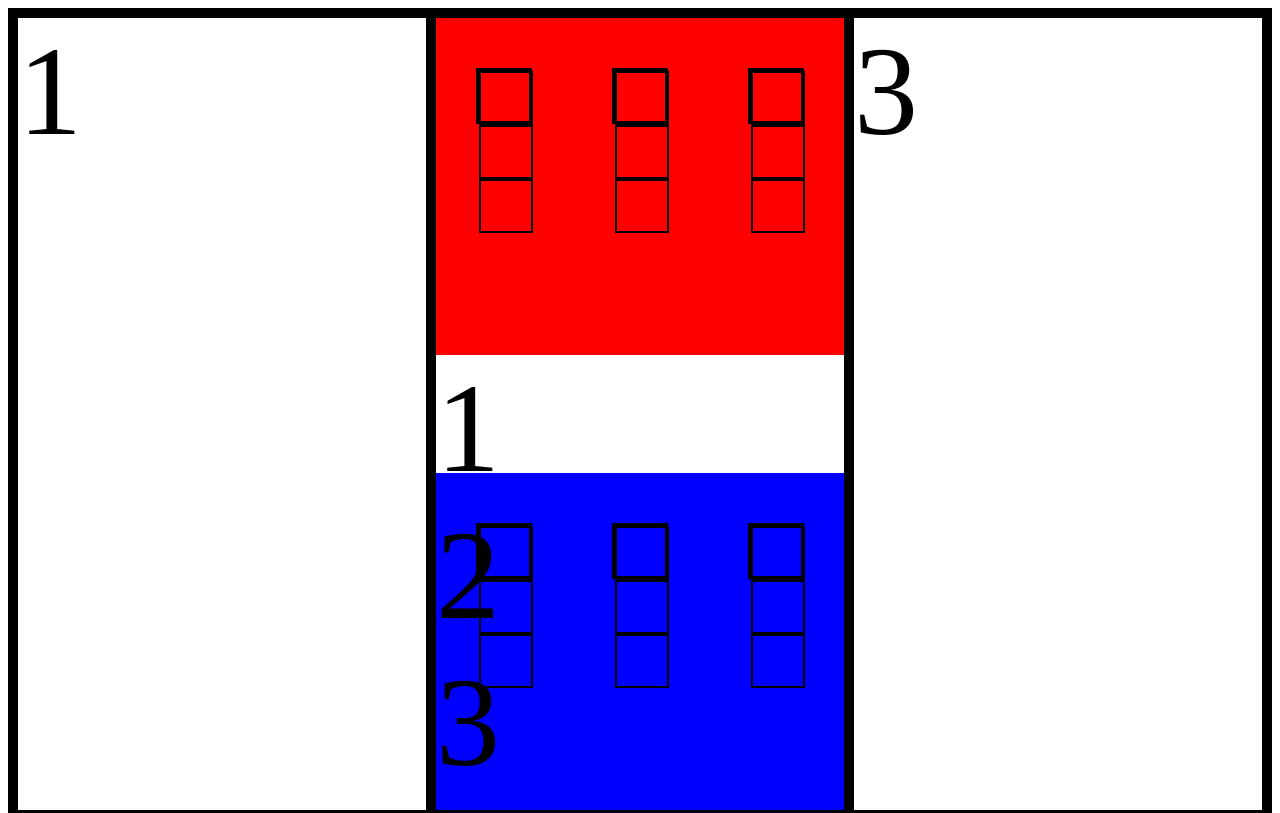
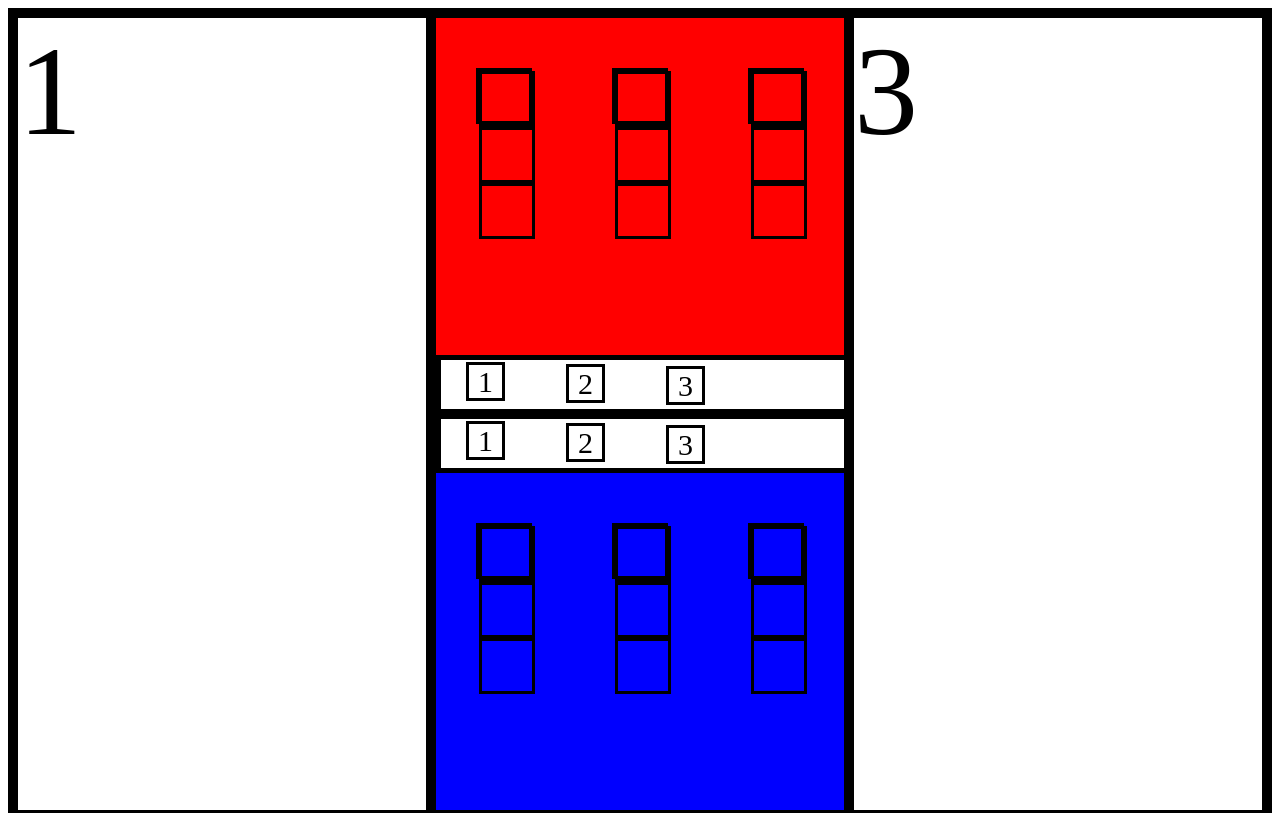
Before and after one commit to ufjf-dcc202/ufjf-dcc202-2023-3-a-trb-trabalho-esbugalhado-jonathan-pedro, a plain HTML site: page index.html in a window 1280 px wide. Shown: the top 813 px of the page. Drawn offline with Linux system fonts and the light colour scheme.

Commit message:
base do style

```diff
--- a/style.css
+++ b/style.css
@@ -21,6 +21,8 @@
     width: 100%;
     height: 15%;
     background-color: white;
+    display: flex;
+    flex-direction: column;
 
 }
 .espacoParaDado2 {
@@ -43,17 +45,60 @@
 .linha1 {
     height: 50px;
     width: 50px;
-    border: 2px solid rgb(0, 0, 0);
+    border: 3px solid rgb(0, 0, 0);
 }
 
 .linha2 {
     height: 50px;
     width: 50px;
-    border: 2px solid rgb(0, 0, 0);
+    border: 3px solid rgb(0, 0, 0);
 }
 
 .linha3 {
     height: 50px;
     width: 50px;
-    border: 2px solid rgb(0, 0, 0);
+    border: 3px solid rgb(0, 0, 0);
 }
+
+.TabelaDeCima {
+    border: 5px solid rgb(0, 0, 0);
+    height: 50%;
+    width: 100%;
+
+}
+
+.TabelaDeBaixo {
+    border: 5px solid rgb(0, 0, 0);
+    height: 50%;
+    width: 100%;
+
+}
+.Tabela1 {
+    height: 33px;
+    width:33px;
+    margin-top:2px;
+    margin-left: 25px;
+    border: 3px solid rgb(0, 0, 0);
+    font-size: 30px;
+    text-align: center;
+}
+
+.Tabela2 {
+    height: 33px;
+    width:33px;
+    margin-top: -37px;
+    margin-left: 125px;
+    border: 3px solid rgb(0, 0, 0);
+    font-size: 30px;
+    text-align: center;
+}
+
+.Tabela3 {
+    height: 33px;
+    width:33px;
+    margin-top: -37px;
+    margin-left: 225px;
+    border: 3px solid rgb(0, 0, 0);
+    font-size: 30px;
+    text-align: center;
+}
```
